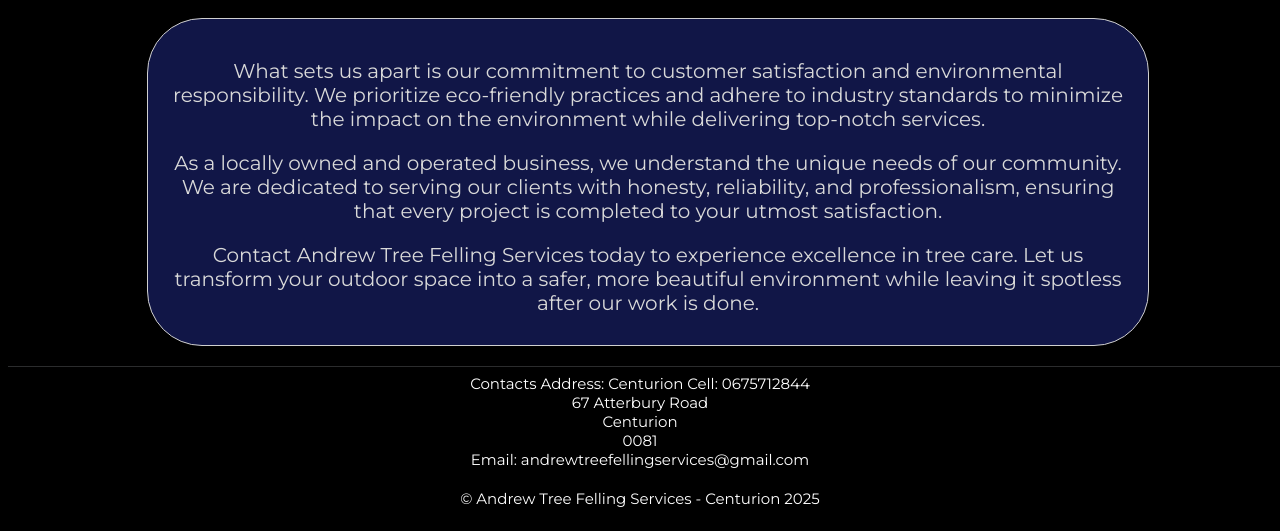
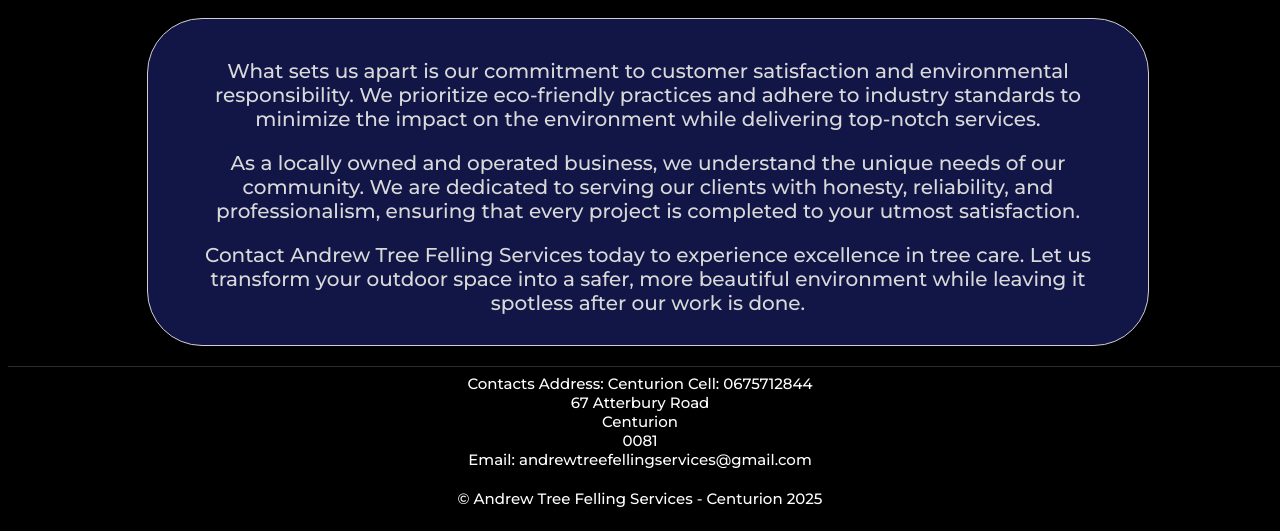
Before and after one commit to Ntando92/andrew-tree-felling, a plain HTML site: page index.html in a window 1280 px wide. Shown: the part 1744-2275 px from the top of the page. Drawn offline with Linux system fonts and the light colour scheme.

Commit message:
another last touch

```diff
--- a/style-mobile.css
+++ b/style-mobile.css
@@ -113,6 +113,7 @@ body {
     width: 77vw;
     margin: 15px;
     padding: 25px;
+    font-weight: 500;
     border-radius: 55px;
     border: solid;
     border-width: 1px;
@@ -171,6 +172,7 @@ body {
     background-color: #151B54;
     font-size: 20px;
     opacity: 85%;
+    font-weight: 500;
     width: 75vw;
     margin: 20px;
     padding: 20px;
@@ -201,11 +203,13 @@ body {
 .footer-section p {
     margin: 0px;
     padding: 0px;
+    font-weight: 500;
 }
 
 .copyright-tag {
     color: white;
     font-size: 15px;
+    font-weight: 500;
     display: flex;
     flex-direction: column;
     align-items: center;
```
